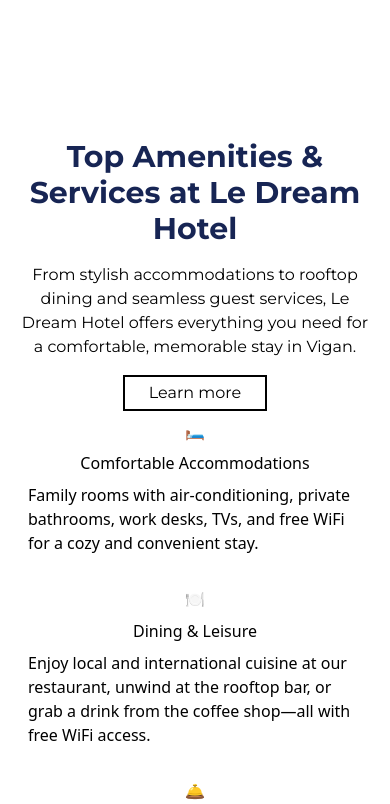
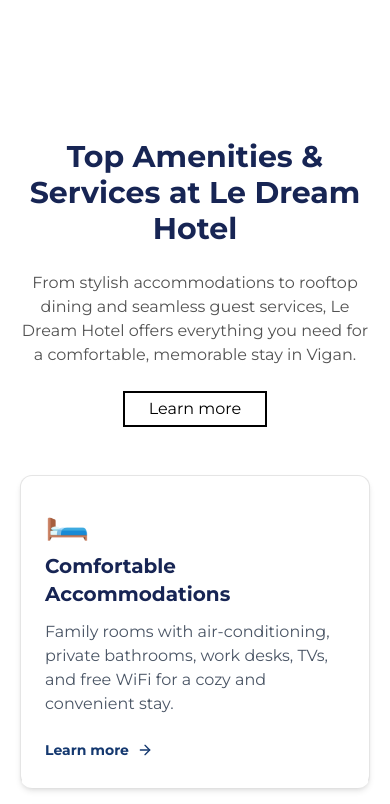
Before and after one commit to zidvsd/le-dream, a React (Vite) app: page / in a window 390 px wide. Shown: the part 840-1644 px from the top of the page. Built offline with nearby package versions, Linux system fonts and the light colour scheme.

Commit message:
fixed vid and cards section

```diff
--- a/src/assets/components/buttons/LearnMoreButton.jsx
+++ b/src/assets/components/buttons/LearnMoreButton.jsx
@@ -1,9 +1,10 @@
 import React from "react";
-const LearnMoreButton = () => {
+import { handleScroll } from "../../../utils/util";
+const LearnMoreButton = ({ linkId }) => {
   return (
     <button
       className="font-montserrat hover:bg-accent border-2 border-black px-6 py-1 transition-all duration-100 ease-in hover:border-transparent"
-      to={"/"}
+      onClick={() => handleScroll("video-section")}
     >
       Learn more
     </button>
--- a/src/assets/components/buttons/ScrollButton.jsx
+++ b/src/assets/components/buttons/ScrollButton.jsx
@@ -1,17 +1,12 @@
 import React from "react";
 import { ChevronDown } from "lucide-react";
+import { handleScroll } from "../../../utils/util";
 const ScrollButton = ({ linkId }) => {
-  const scrollToSection = () => {
-    const targetSection = document.getElementById(linkId);
-    if (targetSection) {
-      targetSection.scrollIntoView({ behavior: "smooth" });
-    }
-  };
   return (
     <button
       href="google.com"
       className="hover-opacity flex cursor-pointer flex-col items-center justify-center gap-y-4"
-      onClick={scrollToSection}
+      onClick={() => handleScroll("cards-section")}
     >
       <h1 className="font-body-header text-xl text-white">Scroll</h1>
       <ChevronDown className="size-8 animate-bounce rounded-full bg-white" />
--- a/src/data/cardsData.js
+++ b/src/data/cardsData.js
@@ -5,6 +5,7 @@
     description:
       "Family rooms with air-conditioning, private bathrooms, work desks, TVs, and free WiFi for a cozy and convenient stay.",
     icon: "🛏️", // optional, for display
+    link: "rooms",
   },
   {
     id: 2,
@@ -12,6 +13,7 @@
     description:
       "Enjoy local and international cuisine at our restaurant, unwind at the rooftop bar, or grab a drink from the coffee shop—all with free WiFi access.",
     icon: "🍽️",
+    link: "bar-resto",
   },
   {
     id: 3,
@@ -19,6 +21,7 @@
     description:
       "24/7 front desk, concierge, tour assistance, and free parking ensure a smooth and stress-free guest experience from check-in to check-out.",
     icon: "🛎️",
+    link: "amenities",
   },
   {
     id: 4,
@@ -26,5 +29,6 @@
     description:
       "Located near Calle Crisologo, Bantay Bell Tower, and more—perfectly positioned to explore Vigan’s rich culture and history.",
     icon: "📍",
+    link: "explore",
   },
 ];
--- a/src/sections/home/CardsSection.jsx
+++ b/src/sections/home/CardsSection.jsx
@@ -1,18 +1,20 @@
 import React from "react";
 import LearnMoreButton from "../../assets/components/buttons/LearnMoreButton";
 import { cards } from "../../data/cardsData";
+import { Link } from "react-router-dom";
+import { ArrowRight } from "lucide-react";
 const CardsSection = () => {
   return (
-    <div
-      id="cards-section "
-      className="custom-container mt-12 grid grid-cols-1 items-center justify-start py-32 lg:grid-cols-2"
+    <section
+      id="cards-section"
+      className="custom-container mt-12 grid grid-cols-1 items-center justify-start gap-y-12 py-32 lg:grid-cols-2"
     >
       {/* text div left grid */}
-      <div className="flex flex-col items-center justify-center gap-y-4 text-center lg:items-start lg:text-left">
-        <h1 className="heading-section-responsive text-primary">
+      <div className="flex flex-col items-center justify-center gap-y-6 text-center lg:items-start lg:text-left">
+        <h1 className="heading-section-responsive text-primary max-w-md">
           Top Amenities & Services at Le Dream Hotel
         </h1>
-        <p className="font-montserrat">
+        <p className="font-montserrat text-neutral-600 lg:max-w-lg">
           From stylish accommodations to rooftop dining and seamless guest
           services, Le Dream Hotel offers everything you need for a comfortable,
           memorable stay in Vigan.
@@ -24,16 +26,35 @@
 
       {/* cards right grid */}
 
-      <div className="grid grid-cols-1 place-items-center gap-4 md:grid-cols-2">
+      <div className="grid grid-cols-1 gap-4 sm:grid-cols-2">
         {cards.map((card, id) => (
-          <div className="flex flex-col items-center justify-center gap-y-2 p-2">
-            <p>{card.icon} </p>
-            <h2>{card.title}</h2>
-            <p>{card.description}</p>
-          </div>
+          <Link
+            to={`/${card.link}`}
+            key={id}
+            className="hover:border-b-primary hover-utility flex h-full flex-col justify-between rounded-xl border border-b-4 border-neutral-200 border-b-transparent bg-white p-6 text-left shadow-md hover:shadow-xl"
+          >
+            {/* Card top content */}
+            <div className="flex flex-col items-start gap-y-3">
+              <p className="text-4xl">{card.icon}</p>
+              <h2 className="font-body-black text-primary text-xl font-bold">
+                {card.title}
+              </h2>
+              <p className="font-montserrat text-gray-600">
+                {card.description}
+              </p>
+            </div>
+
+            {/* Bottom-aligned Learn More */}
+            <div className="text-tertiary mt-6 flex items-center gap-x-2">
+              <span className="font-body-black text-sm font-bold">
+                Learn more
+              </span>
+              <ArrowRight className="size-4" />
+            </div>
+          </Link>
         ))}
       </div>
-    </div>
+    </section>
   );
 };
 
--- a/src/sections/home/VideoSection.jsx
+++ b/src/sections/home/VideoSection.jsx
@@ -4,24 +4,23 @@
 const VideoSection = ({ linkId }) => {
   return (
     <section id="video-section" className="w-full bg-white px-4 py-12">
-      <div className="container mx-auto grid grid-cols-1 items-start gap-6 lg:grid-cols-2">
-        {/* Video comes second */}
-        <div className="aspect-video w-full overflow-hidden rounded-md shadow-xl lg:order-2">
+      <div className="container mx-auto grid grid-cols-1 items-start gap-y-12 lg:grid-cols-2">
+        {/* vid*/}
+        <div className="aspect-video w-full overflow-hidden rounded-md shadow-xl">
           <iframe
-            className="h-full w-full"
+            className="h-full w-full border-0"
             src="https://www.youtube.com/embed/cIcKUf5pP7M?autoplay=1&controls=0&fs=0&loop=1&modestbranding=1&playsinline=1&mute=1&showinfo=0&rel=0"
             title="Hotel Tour Video"
-            frameBorder="0"
             allow="accelerometer; autoplay; clipboard-write; encrypted-media; gyroscope; picture-in-picture"
             allowFullScreen
           ></iframe>
         </div>
-        {/* Text comes first */}
-        <div className="place-self-center text-center md:pr-6 lg:order-1 lg:text-left">
-          <h2 className="text-primary heading-section-responsive font-montserrat mb-4 font-extrabold">
+        {/* text */}
+        <div className="space-y-6 place-self-center text-center md:pr-6 lg:text-left">
+          <h2 className="text-primary heading-section-responsive font-montserrat font-extrabold">
             Explore Our Hotel
           </h2>
-          <p className="font-body-black mb-6 max-w-lg text-lg text-neutral-600">
+          <p className="font-body-black max-w-lg text-neutral-600 lg:text-lg">
             Take a quick video tour and discover our relaxing rooms, luxurious
             amenities, and stunning views.
           </p>
--- a/src/utils/util.js
+++ b/src/utils/util.js
@@ -4,3 +4,9 @@
 export const handleReload = () => {
   window.location.reload();
 };
+export const handleScroll = (linkId) => {
+  const targetSection = document.getElementById(linkId);
+  if (targetSection) {
+    targetSection.scrollIntoView({ behavior: "smooth" });
+  }
+};
```
